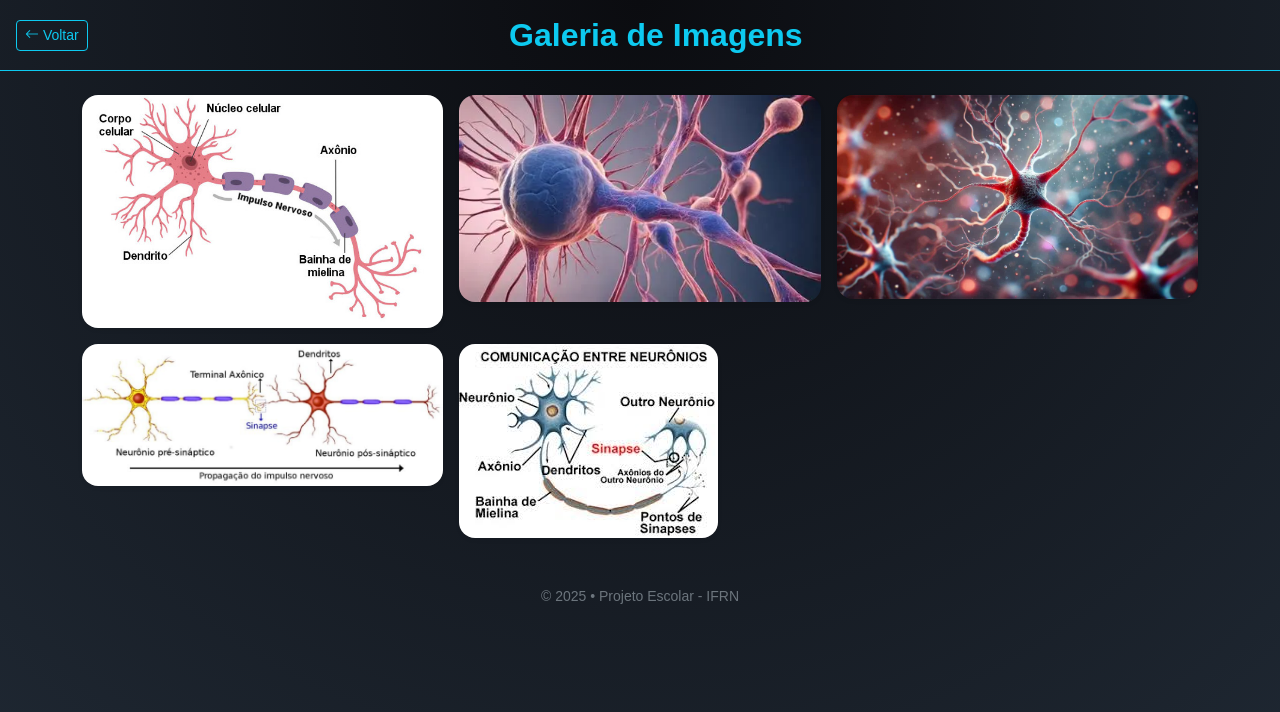
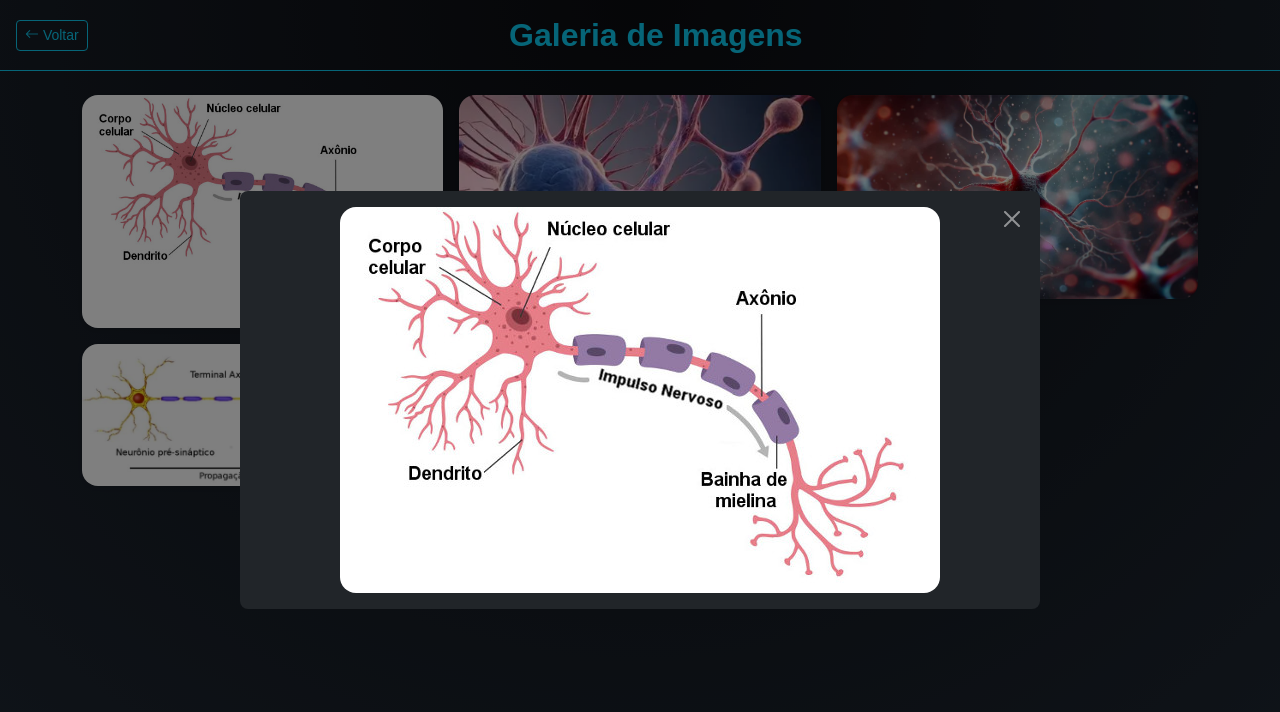
Before and after one commit to Luizgabriel17/Autoria-Web, a plain HTML site: page HTML/imagens.html in a window 1280 px wide. Both pictures are taken after a click on the picture 262 px from the left and 211 px from the top of the page. Drawn offline with nearby package versions, Linux system fonts and the light colour scheme.

Commit message:
TESTE 4.1

```diff
--- a/CSS/style.css
+++ b/CSS/style.css
@@ -25,3 +25,13 @@ h1, p {
   transform: scale(1.05);
   opacity: 0.9;
 }
+#zoomedImage {
+  transform: scale(0.9);
+  opacity: 0;
+  transition: transform 0.3s ease, opacity 0.3s ease;
+}
+
+#zoomModal.show #zoomedImage {
+  transform: scale(1);
+  opacity: 1;
+}
--- a/HTML/imagens.html
+++ b/HTML/imagens.html
@@ -12,6 +12,13 @@
   <!-- Estilo próprio -->
   <link rel="stylesheet" href="../CSS/style.css">
 </head>
+<!-- Bootstrap JS -->
+<script src="https://cdn.jsdelivr.net/npm/bootstrap@5.3.3/dist/js/bootstrap.bundle.min.js"></script>
+
+<!-- Script externo -->
+<script src="../JAVASCRIPT/script.js"></script>
+</body>
+</html>
 
 <body class="bg-dark text-light">
 
--- a/JAVASCRIPT/script.js
+++ b/JAVASCRIPT/script.js
@@ -0,0 +1,21 @@
+document.addEventListener("DOMContentLoaded", () => {
+    const imagens = document.querySelectorAll(".gallery-img");
+    const zoomedImage = document.getElementById("zoomedImage");
+    const zoomModalElement = document.getElementById("zoomModal");
+
+    if (!zoomedImage || !zoomModalElement) return; // Evita erro em páginas sem modal
+
+    const zoomModal = new bootstrap.Modal(zoomModalElement);
+
+    imagens.forEach(img => {
+      img.addEventListener("click", () => {
+        zoomedImage.src = img.src; // Mostra a imagem clicada
+        zoomModal.show(); // Abre o modal
+      });
+    });
+
+    // Remove a imagem quando o modal for fechado
+    zoomModalElement.addEventListener("hidden.bs.modal", () => {
+      zoomedImage.src = "";
+    });
+  });
```
Also changed, not shown: HTML/texto.html (+4 -0 lines).
